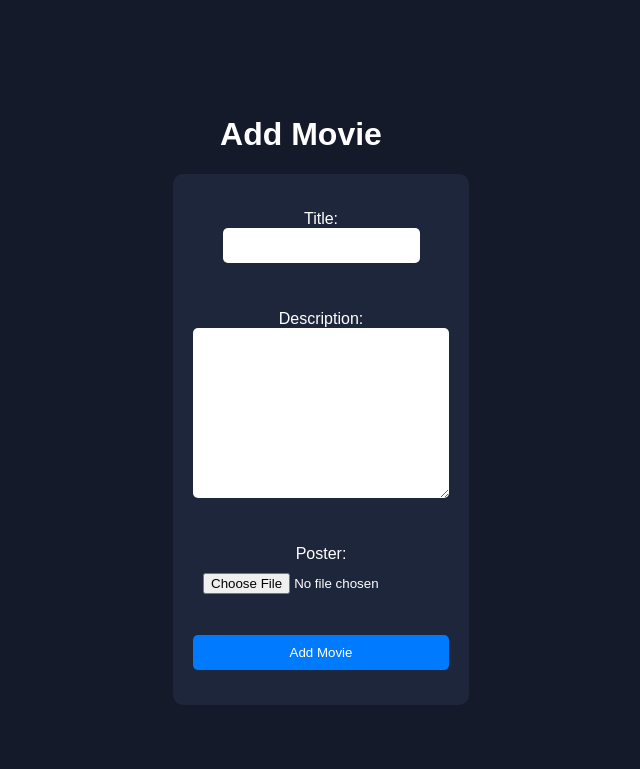
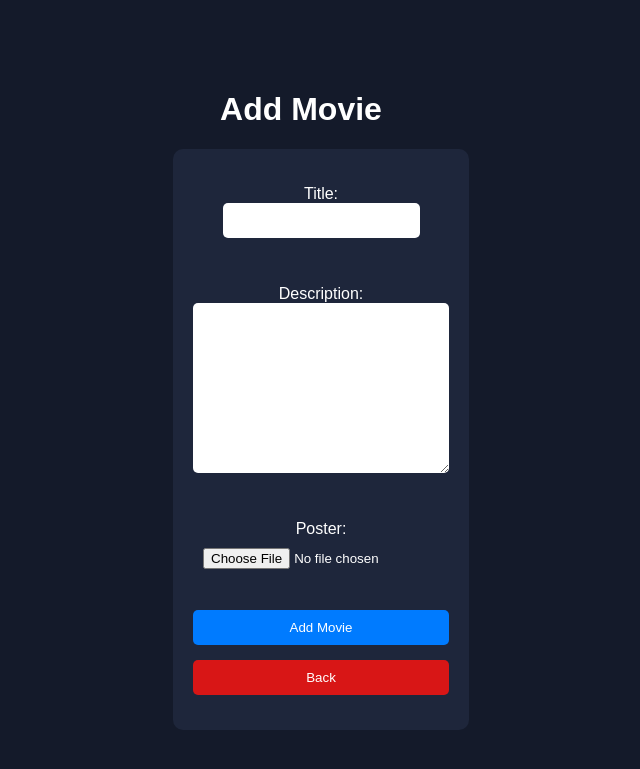
Before and after one commit to mikecbaba/Movie-App, a Django app: page /movies/add/ in a window 1280 px wide. Shown: the top 769 px of the page, without its empty margins (339-979 px from the left). Run offline with Django 4.2, Linux system fonts and the light colour scheme; a user stored in the database is signed in.

Commit message:
commit to add back button

```diff
--- a/movie_project/movies/templates/movies/add_movie.html
+++ b/movie_project/movies/templates/movies/add_movie.html
@@ -41,6 +41,11 @@
             color: white;
             cursor: pointer;
         }
+        button.back {
+            background-color: #d81616;
+            color: white;
+            cursor: pointer;
+        }
         h1 {
             text-align: center; /* Center the Add Movie title */
         }
@@ -53,6 +58,7 @@
             {% csrf_token %}
             {{ form.as_p }}
             <button type="submit">Add Movie</button>
+            <button type="button" class="back" onclick="window.history.back()">Back</button>
         </form>
     </div>
 </body>
--- a/movie_project/movies/views.py
+++ b/movie_project/movies/views.py
@@ -5,6 +5,7 @@ from django.contrib.auth.decorators import login_required
 import os
 from django.conf import settings
 from django.shortcuts import get_object_or_404
+from django.contrib import messages
 
 @login_required
 def movie_list(request):
```
Also changed, not shown: movie_project/db.sqlite3, movie_project/media/posters/narnia2.jpg (added), requirements.txt (renamed from movie_project/requirements.txt).
